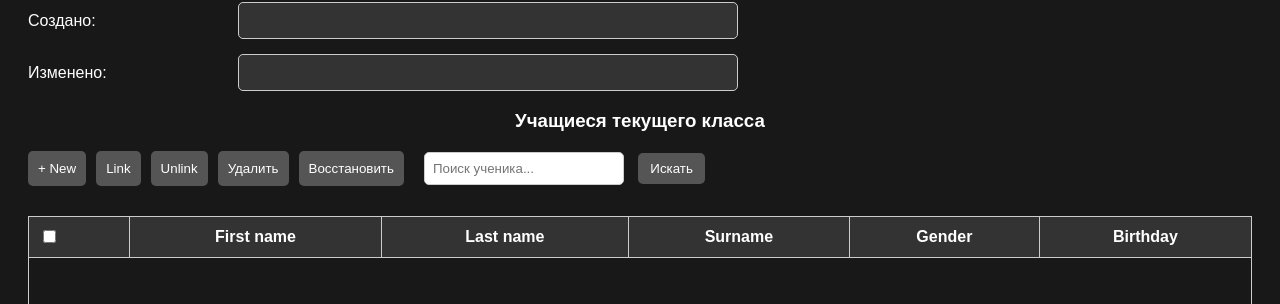
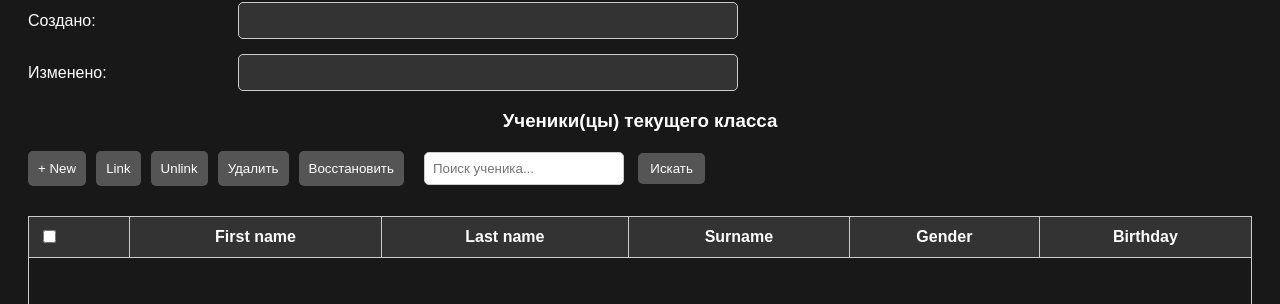
Before and after one commit to komiljonoovd/Web-Application-Django, a Django app: template schoolapp/templates/classedit.html in a window 1280 px wide. Shown: the part 337-641 px from the top of the page. Run offline with Django 5.2, Linux system fonts and the light colour scheme; the template is opened without the code that fills it: values that come from a table or form of the project are taken from there, others are empty.

Commit message:
committed

```diff
--- a/schoolapp/templates/classedit.html
+++ b/schoolapp/templates/classedit.html
@@ -362,7 +362,7 @@
     </div>
 </form>
 
-<center><h3>Учащиеся текущего класса</h3></center>
+<center><h3>Ученики(цы) текущего класса</h3></center>
 <div class="action-buttons">
     <button type="button" class="save" onclick="window.location.href='/evika-school/add-pupil/'">+ New</button>
     <button type="button" class="link" id="linkButton" onclick="showLinkModal()">Link</button>
```
